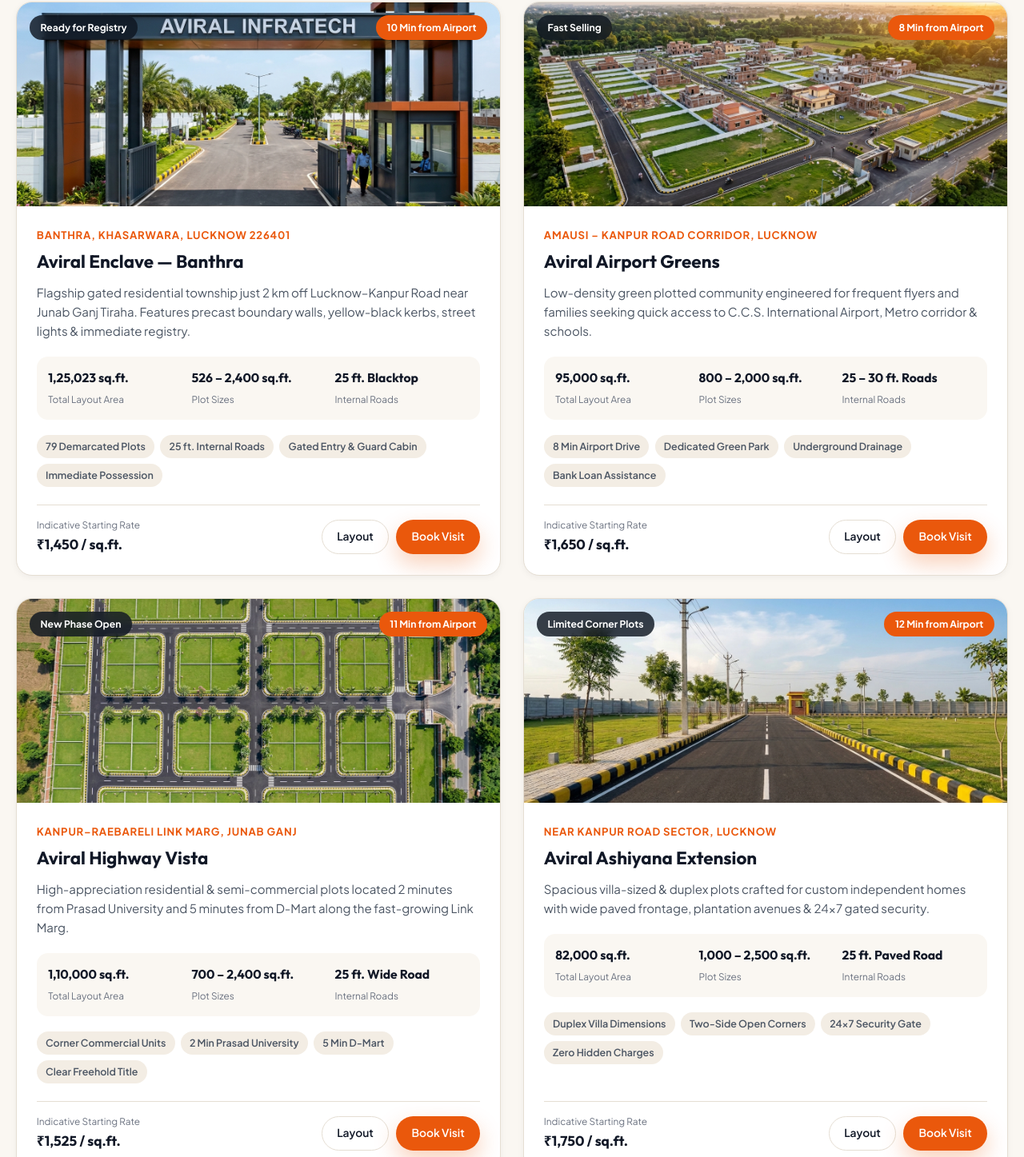
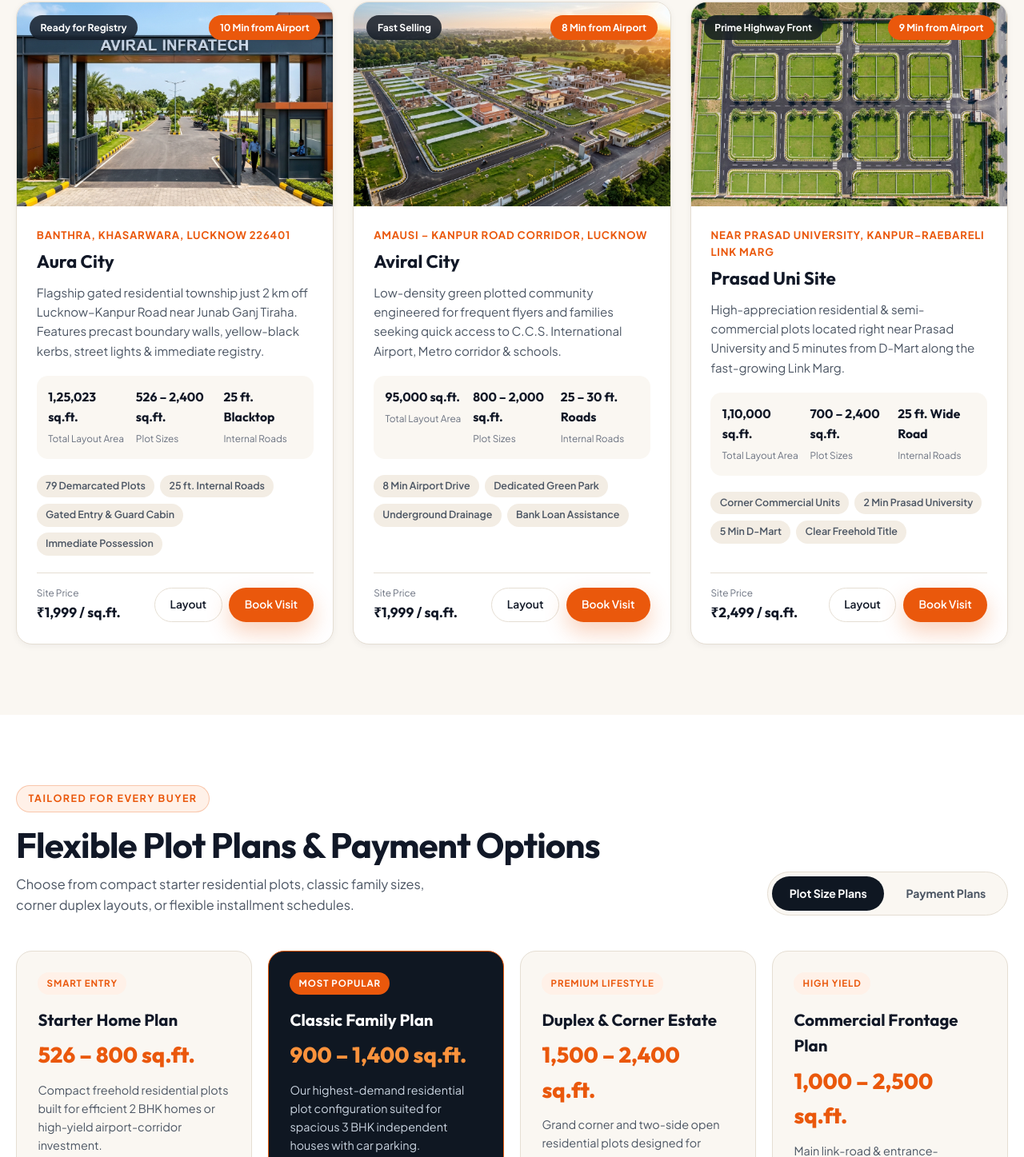
Before and after one commit to hetuk2005/aviral_Infratech, a website: page index.html in a window 1280 px wide. Shown: the part 1219-2666 px from the top of the page at 80% size. Drawn offline with Linux system fonts and the light colour scheme.

Commit message:
Prices And Numbers Chnaged

```diff
--- a/css/styles.css
+++ b/css/styles.css
@@ -614,8 +614,8 @@ a {
 /* Lands Grid */
 .lands-grid {
   display: grid;
-  grid-template-columns: repeat(2, 1fr);
-  gap: 1.75rem;
+  grid-template-columns: repeat(3, 1fr);
+  gap: 1.5rem;
 }
 
 .land-card {
@@ -1605,6 +1605,7 @@ a {
     grid-template-columns: 1fr;
   }
 
+  .lands-grid,
   .plans-grid {
     grid-template-columns: repeat(2, 1fr);
   }
--- a/index.html
+++ b/index.html
@@ -42,17 +42,17 @@
           <li><a href="#connectivity">Connectivity</a></li>
           <li><a href="#contact">Contact</a></li>
           <li class="mobile-only-item">
-            <a href="tel:+917234000088" class="mobile-drawer-call">Call +91 72340 00088</a>
+            <a href="tel:+916392771476" class="mobile-drawer-call">Call +91 63927 71476</a>
           </li>
         </ul>
       </nav>
 
       <div class="nav-actions">
-        <a href="tel:+917234000088" class="nav-phone" aria-label="Call Aviral Infratech">
+        <a href="tel:+916392771476" class="nav-phone" aria-label="Call Aviral Infratech">
           <svg width="15" height="15" viewBox="0 0 24 24" fill="none" stroke="currentColor" stroke-width="2.2" stroke-linecap="round" stroke-linejoin="round" aria-hidden="true">
             <path d="M22 16.92v3a2 2 0 0 1-2.18 2 19.79 19.79 0 0 1-8.63-3.07 19.5 19.5 0 0 1-6-6 19.79 19.79 0 0 1-3.07-8.67A2 2 0 0 1 4.11 2h3a2 2 0 0 1 2 1.72 12.84 12.84 0 0 0 .7 2.81 2 2 0 0 1-.45 2.11L8.09 9.91a16 16 0 0 0 6 6l1.27-1.27a2 2 0 0 1 2.11-.45 12.84 12.84 0 0 0 2.81.7A2 2 0 0 1 22 16.92z"/>
           </svg>
-          <span>+91 72340 00088</span>
+          <span>+91 63927 71476</span>
         </a>
         <button type="button" class="btn btn-primary btn-sm nav-cta" data-open-inquiry="Free Site Visit — Lucknow Airport Corridor">
           Book Site Visit
@@ -102,23 +102,23 @@
 
           <aside class="hero-spotlight">
             <div class="hero-spotlight-top">
-              <span class="hero-spotlight-tag">Flagship Launch</span>
+              <span class="hero-spotlight-tag">Live Site Pricing</span>
               <span class="hero-spotlight-pill">Ready for Registry</span>
             </div>
-            <h3>Aviral Enclave — Banthra</h3>
-            <p>Banthra, Khasarwara, Lucknow 226401 • 2 km off Lucknow–Kanpur Road near Junab Ganj Tiraha.</p>
+            <h3>Aura City • Aviral City • Prasad Uni Site</h3>
+            <p>Banthra, Khasarwara &amp; Kanpur Road Corridor, Lucknow 226401 • 25 ft. Wide Blacktop Roads.</p>
             <div class="hero-spotlight-specs">
               <div>
-                <strong>1,25,023</strong>
-                <span>Sq.Ft. Total Area</span>
+                <strong>₹1,999/sf</strong>
+                <span>Aura City</span>
               </div>
               <div>
-                <strong>79 Plots</strong>
-                <span>526 – 2,400 Sq.Ft.</span>
+                <strong>₹1,999/sf</strong>
+                <span>Aviral City</span>
               </div>
               <div>
-                <strong>25 Ft.</strong>
-                <span>Wide Blacktop Road</span>
+                <strong>₹2,499/sf</strong>
+                <span>Prasad Uni Site</span>
               </div>
             </div>
           </aside>
@@ -180,7 +180,7 @@
         </div>
 
         <div class="filter-bar" id="landFilters">
-          <button type="button" class="filter-pill active" data-filter="all">All Lands (4)</button>
+          <button type="button" class="filter-pill active" data-filter="all">All Sites (3)</button>
           <button type="button" class="filter-pill" data-filter="airport">Near Airport (8–10 Min)</button>
           <button type="button" class="filter-pill" data-filter="highway">Kanpur Road Corridor</button>
           <button type="button" class="filter-pill" data-filter="ready">Ready for Registry</button>
@@ -251,11 +251,11 @@
             <div class="estimator-result-grid">
               <div class="est-stat">
                 <span>Indicative Plot Value</span>
-                <strong id="estTotalPrice">₹14.50 Lakh</strong>
+                <strong id="estTotalPrice">₹19.99 Lakh</strong>
               </div>
               <div class="est-stat">
                 <span id="estPaymentNoteLabel">10% Booking Token</span>
-                <strong id="estPaymentNoteValue">₹1.45 Lakh</strong>
+                <strong id="estPaymentNoteValue">₹2.00 Lakh</strong>
               </div>
               <div class="est-stat">
                 <span>Approx. Dimensions</span>
@@ -296,7 +296,7 @@
           <div class="layout-board">
             <div class="layout-board-head">
               <div>
-                <strong style="font-family:var(--font-display); font-size:1.05rem;">Aviral Enclave — Phase 1 (Plots #1 – #36 Preview of 79)</strong>
+                <strong style="font-family:var(--font-display); font-size:1.05rem;">Aura City / Aviral City — Phase 1 (Plots #1 – #36 Preview of 79)</strong>
                 <div style="font-size:0.82rem; color:var(--text-muted);">
                   Total: 1,25,023 sq.ft. | Plotted: 87,387 sq.ft. | Road Area: 37,634 sq.ft.
                 </div>
@@ -385,7 +385,7 @@
               <div class="contact-detail-list">
                 <div class="contact-detail">
                   <span>Direct Sales Helpline</span>
-                  <strong>+91 72340 00088 &nbsp;|&nbsp; +91 70806 66665</strong>
+                  <strong><a href="tel:+916392771476">+91 63927 71476</a></strong>
                 </div>
                 <div class="contact-detail">
                   <span>Corporate Office</span>
@@ -424,10 +424,9 @@
                 <div class="form-group">
                   <label for="contactProject">Preferred Land / Site</label>
                   <select id="contactProject">
-                    <option>Aviral Enclave — Banthra</option>
-                    <option>Aviral Airport Greens — Amausi</option>
-                    <option>Aviral Highway Vista — Junab Ganj</option>
-                    <option>Aviral Ashiyana Extension</option>
+                    <option>Aura City (₹1,999 / sq.ft.)</option>
+                    <option>Aviral City (₹1,999 / sq.ft.)</option>
+                    <option>Prasad Uni Site (₹2,499 / sq.ft.)</option>
                   </select>
                 </div>
                 <div class="form-group">
@@ -487,10 +486,9 @@
         <div>
           <h4>Townships</h4>
           <ul class="footer-links">
-            <li><a href="#lands">Aviral Enclave — Banthra</a></li>
-            <li><a href="#lands">Aviral Airport Greens</a></li>
-            <li><a href="#lands">Aviral Highway Vista</a></li>
-            <li><a href="#lands">Aviral Ashiyana Extension</a></li>
+            <li><a href="#lands">Aura City — ₹1,999/sq.ft.</a></li>
+            <li><a href="#lands">Aviral City — ₹1,999/sq.ft.</a></li>
+            <li><a href="#lands">Prasad Uni Site — ₹2,499/sq.ft.</a></li>
           </ul>
         </div>
 
@@ -499,7 +497,7 @@
           <ul class="footer-links">
             <li>CP-1, Sector - H, LDA Colony, Ashiyana, Lucknow</li>
             <li>Site: Banthra, Khasarwara, Lucknow 226401</li>
-            <li><a href="tel:+917234000088">+91 72340 00088</a> | <a href="tel:+917080666665">+91 70806 66665</a></li>
+            <li><a href="tel:+916392771476">+91 63927 71476</a></li>
             <li>www.aviralinfratech.com • @aviralinfratech</li>
           </ul>
         </div>
--- a/js/config.js
+++ b/js/config.js
@@ -8,8 +8,7 @@ window.AVIRAL_CONFIG = {
   USE_REMOTE_API: false,
   API_BASE_URL: 'http://localhost:5000/api',
   CONTACT: {
-    phonePrimary: '+91 72340 00088',
-    phoneSecondary: '+91 70806 66665',
+    phonePrimary: '+91 63927 71476',
     corporateOffice: 'CP-1, Sector - H, LDA Colony, Ashiyana, Lucknow',
     siteOffice: 'Banthra, Khasarwara, Lucknow 226401',
     email: 'info@aviralinfratech.com',
--- a/js/data.js
+++ b/js/data.js
@@ -12,8 +12,8 @@ window.AVIRAL_DATA = {
 
   lands: [
     {
-      _id: 'aviral-enclave-banthra',
-      name: 'Aviral Enclave — Banthra',
+      _id: 'aura-city',
+      name: 'Aura City',
       location: 'Banthra, Khasarwara, Lucknow 226401',
       category: ['airport', 'ready', 'residential'],
       status: 'Ready for Registry',
@@ -22,62 +22,45 @@ window.AVIRAL_DATA = {
       plotRange: '526 – 2,400 sq.ft.',
       roadWidth: '25 ft. Blacktop',
       totalPlots: 79,
-      ratePerSqft: 1450,
+      ratePerSqft: 1999,
       image: 'assets/images/entrance-gate.jpg',
       summary:
         'Flagship gated residential township just 2 km off Lucknow–Kanpur Road near Junab Ganj Tiraha. Features precast boundary walls, yellow-black kerbs, street lights & immediate registry.',
       highlights: ['79 Demarcated Plots', '25 ft. Internal Roads', 'Gated Entry & Guard Cabin', 'Immediate Possession']
     },
     {
-      _id: 'aviral-airport-greens',
-      name: 'Aviral Airport Greens',
+      _id: 'aviral-city',
+      name: 'Aviral City',
       location: 'Amausi – Kanpur Road Corridor, Lucknow',
-      category: ['airport', 'residential'],
+      category: ['airport', 'highway', 'residential'],
       status: 'Fast Selling',
       airportDistance: '8 Min from Airport',
       totalArea: '95,000 sq.ft.',
       plotRange: '800 – 2,000 sq.ft.',
       roadWidth: '25 – 30 ft. Roads',
       totalPlots: 64,
-      ratePerSqft: 1650,
+      ratePerSqft: 1999,
       image: 'assets/images/hero-township.jpg',
       summary:
         'Low-density green plotted community engineered for frequent flyers and families seeking quick access to C.C.S. International Airport, Metro corridor & schools.',
       highlights: ['8 Min Airport Drive', 'Dedicated Green Park', 'Underground Drainage', 'Bank Loan Assistance']
     },
     {
-      _id: 'aviral-highway-vista',
-      name: 'Aviral Highway Vista',
-      location: 'Kanpur–Raebareli Link Marg, Junab Ganj',
+      _id: 'prasad-uni-site',
+      name: 'Prasad Uni Site',
+      location: 'Near Prasad University, Kanpur–Raebareli Link Marg',
       category: ['highway', 'commercial', 'ready'],
-      status: 'New Phase Open',
-      airportDistance: '11 Min from Airport',
+      status: 'Prime Highway Front',
+      airportDistance: '9 Min from Airport',
       totalArea: '1,10,000 sq.ft.',
       plotRange: '700 – 2,400 sq.ft.',
       roadWidth: '25 ft. Wide Road',
       totalPlots: 68,
-      ratePerSqft: 1525,
+      ratePerSqft: 2499,
       image: 'assets/images/aerial-plots.jpg',
       summary:
-        'High-appreciation residential & semi-commercial plots located 2 minutes from Prasad University and 5 minutes from D-Mart along the fast-growing Link Marg.',
+        'High-appreciation residential & semi-commercial plots located right near Prasad University and 5 minutes from D-Mart along the fast-growing Link Marg.',
       highlights: ['Corner Commercial Units', '2 Min Prasad University', '5 Min D-Mart', 'Clear Freehold Title']
-    },
-    {
-      _id: 'aviral-ashiyana-extension',
-      name: 'Aviral Ashiyana Extension',
-      location: 'Near Kanpur Road Sector, Lucknow',
-      category: ['highway', 'commercial', 'residential'],
-      status: 'Limited Corner Plots',
-      airportDistance: '12 Min from Airport',
-      totalArea: '82,000 sq.ft.',
-      plotRange: '1,000 – 2,500 sq.ft.',
-      roadWidth: '25 ft. Paved Road',
-      totalPlots: 48,
-      ratePerSqft: 1750,
-      image: 'assets/images/road-corridor.jpg',
-      summary:
-        'Spacious villa-sized & duplex plots crafted for custom independent homes with wide paved frontage, plantation avenues & 24×7 gated security.',
-      highlights: ['Duplex Villa Dimensions', 'Two-Side Open Corners', '24×7 Security Gate', 'Zero Hidden Charges']
     }
   ],
 
@@ -239,9 +222,9 @@ window.AVIRAL_DATA = {
       tag: 'Airport Drive',
       duration: '0:42',
       views: '18.4K views',
-      title: '10-Min Drive from Lucknow Airport to Aviral Enclave',
+      title: '10-Min Drive from Lucknow Airport to Aura City',
       caption: 'Live route showcase from C.C.S. Airport terminal via Kanpur Road & Junab Ganj Tiraha to Banthra.',
-      project: 'Aviral Enclave — Banthra',
+      project: 'Aura City • ₹1,999/sq.ft.',
       image: 'assets/images/reel-airport-corridor.jpg'
     },
     {
@@ -252,7 +235,7 @@ window.AVIRAL_DATA = {
       views: '24.1K views',
       title: '1,25,023 Sq.Ft. Gated Township Aerial Drone Tour',
       caption: 'Full bird’s-eye tour of 79 demarcated plots, boundary walls, and intersecting 25 ft. roads.',
-      project: 'Aviral Enclave — Banthra',
+      project: 'Aviral City • ₹1,999/sq.ft.',
       image: 'assets/images/hero-township.jpg'
     },
     {
@@ -263,7 +246,7 @@ window.AVIRAL_DATA = {
       views: '12.9K views',
       title: 'Main Entrance Archway & 25 Ft. Blacktop Road Quality',
       caption: 'Walkthrough of our grand steel-and-orange security gate, yellow-black kerbs & street light poles.',
-      project: 'Aviral Airport Greens',
+      project: 'Aviral City • ₹1,999/sq.ft.',
       image: 'assets/images/entrance-gate.jpg'
     },
     {
@@ -273,8 +256,8 @@ window.AVIRAL_DATA = {
       duration: '0:48',
       views: '15.2K views',
       title: 'Happy Families Inspecting Ready Corner Plots',
-      caption: 'Weekend site visit highlights with plot boundary marking and on-spot plan consultation.',
-      project: 'Aviral Ashiyana Extension',
+      caption: 'Weekend site visit highlights near Prasad University with plot boundary marking and on-spot plan consultation.',
+      project: 'Prasad Uni Site • ₹2,499/sq.ft.',
       image: 'assets/images/reel-site-visit.jpg'
     }
   ],
--- a/js/main.js
+++ b/js/main.js
@@ -298,7 +298,7 @@ document.addEventListener('DOMContentLoaded', async () => {
   const modalForm = document.getElementById('modalInquiryForm');
   const modalToast = document.getElementById('modalToast');
 
-  function openInquiryModal(prefillText = 'Aviral Enclave — Banthra Site Visit') {
+  function openInquiryModal(prefillText = 'Aura City / Aviral City Site Visit') {
     modalInterest.value = prefillText;
     modalToast.classList.remove('visible');
     inquiryModal.classList.add('open');
--- a/js/render.js
+++ b/js/render.js
@@ -62,12 +62,12 @@ window.AviralRender = (() => {
             </div>
             <div class="land-footer">
               <div class="land-price-hint">
-                <span>Indicative Starting Rate</span>
+                <span>Site Price</span>
                 <strong>₹${land.ratePerSqft.toLocaleString('en-IN')} / sq.ft.</strong>
               </div>
               <div style="display:flex; gap:0.55rem; flex-wrap:wrap;">
                 <a href="#layout" class="btn btn-outline btn-sm" data-select-project="${land._id}">Layout</a>
-                <button type="button" class="btn btn-primary btn-sm" data-inquire-land="${land.name}">Book Visit</button>
+                <button type="button" class="btn btn-primary btn-sm" data-inquire-land="${land.name} (₹${land.ratePerSqft.toLocaleString('en-IN')}/sq.ft.)">Book Visit</button>
               </div>
             </div>
           </div>
@@ -156,10 +156,10 @@ window.AviralRender = (() => {
     const statusColor =
       plot.status === 'booked' ? '#6B7280' : plot.status === 'corner' ? '#EA580C' : '#0F766E';
 
-    const approxEstimate = formatINR(plot.area * 1450);
+    const approxEstimate = formatINR(plot.area * 1999);
 
     container.innerHTML = `
-      <span class="eyebrow" style="margin-bottom:0.65rem;">Aviral Enclave • Plot Inspector</span>
+      <span class="eyebrow" style="margin-bottom:0.65rem;">Aura City / Aviral City • Plot Inspector</span>
       <h3 style="font-family:var(--font-display); font-size:1.55rem;">Plot #${plot.id}</h3>
       <p style="font-size:0.88rem; font-weight:700; color:${statusColor}; margin-top:0.2rem;">● ${statusLabel}</p>
 
```
